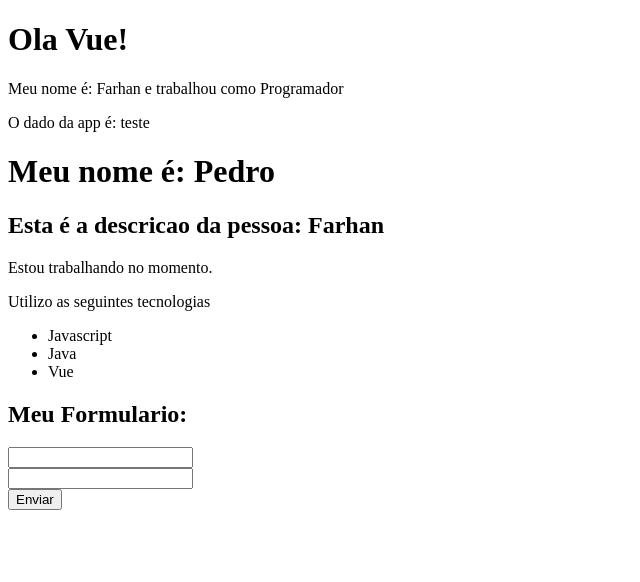
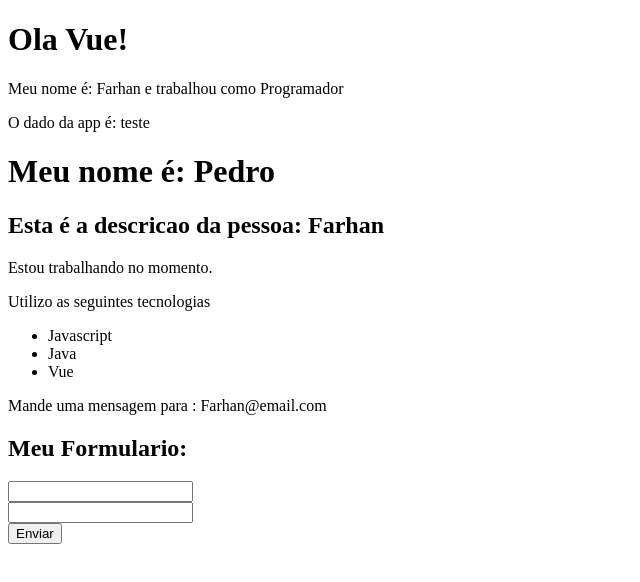
Before and after one commit to Farhanagigi/Burger_shop, a Vue app: page / in a window 1280 px wide. Shown: the top 582 px of the page, without its empty margins (0-640 px from the left). Built offline with nearby package versions, Linux system fonts and the light colour scheme.

Commit message:
fix: conhecendo as directivas(v-if, v-show)

```diff
--- a/src/components/InfoR.vue
+++ b/src/components/InfoR.vue
@@ -1,12 +1,14 @@
 <template>
   <div>
-    <p>Estou trabalhando no momento.</p>
+    <p v-if="esta_trabalhando">Estou trabalhando no momento.</p>
+    <p v-else>Estou em busca de novas oportunidades</p>
     <p>Utilizo as seguintes tecnologias</p>
     <ul>
       <li>Javascript</li>
       <li>Java</li>
       <li>Vue</li>
     </ul>
+    <p v-show="mostrar_email">Mande uma mensagem para : {{ name }}</p>
   </div>
 </template>
 
@@ -15,6 +17,13 @@ import { defineComponent } from "vue";
 
 export default defineComponent({
   name: "InfoR",
+  data() {
+    return {
+      esta_trabalhando: true,
+      mostrar_email: true,
+      name: "Farhan@email.com",
+    };
+  },
 });
 </script>
 
```
